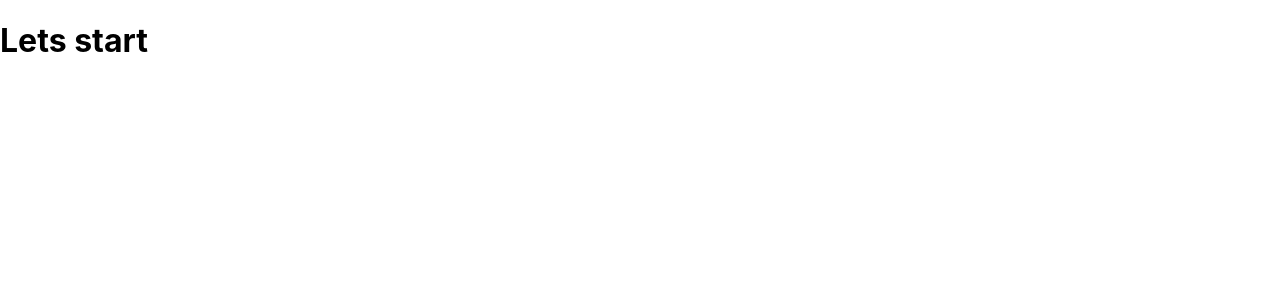
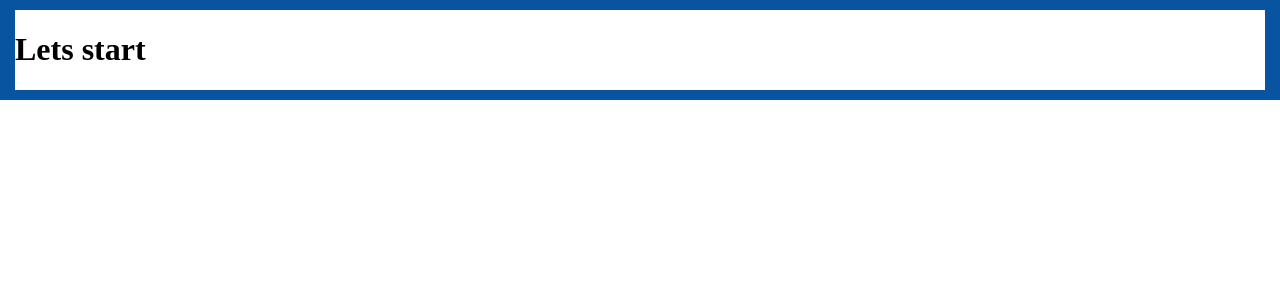
Before and after one commit to seeebbii/al-awal, a React (Create React App) app: page / in a window 1280 px wide. Shown: the top 300 px of the page. Built offline with nearby package versions, Linux system fonts and the light colour scheme.

Commit message:
initial commit

```diff
--- a/src/index.css
+++ b/src/index.css
@@ -1,13 +1,19 @@
 body {
-  margin: 0;
-  font-family: -apple-system, BlinkMacSystemFont, 'Segoe UI', 'Roboto', 'Oxygen',
+	margin: 0;
+	/*  font-family: -apple-system, BlinkMacSystemFont, 'Segoe UI', 'Roboto', 'Oxygen',
     'Ubuntu', 'Cantarell', 'Fira Sans', 'Droid Sans', 'Helvetica Neue',
     sans-serif;
   -webkit-font-smoothing: antialiased;
-  -moz-osx-font-smoothing: grayscale;
+  -moz-osx-font-smoothing: grayscale; */
+	box-sizing: border-box;
+	border-top: 10px solid;
+	border-bottom: 10px solid;
+	border-right: 15px solid;
+	border-left: 15px solid;
+	border-color: #0854a1;
 }
 
 code {
-  font-family: source-code-pro, Menlo, Monaco, Consolas, 'Courier New',
-    monospace;
+	font-family: source-code-pro, Menlo, Monaco, Consolas, "Courier New",
+		monospace;
 }
```
